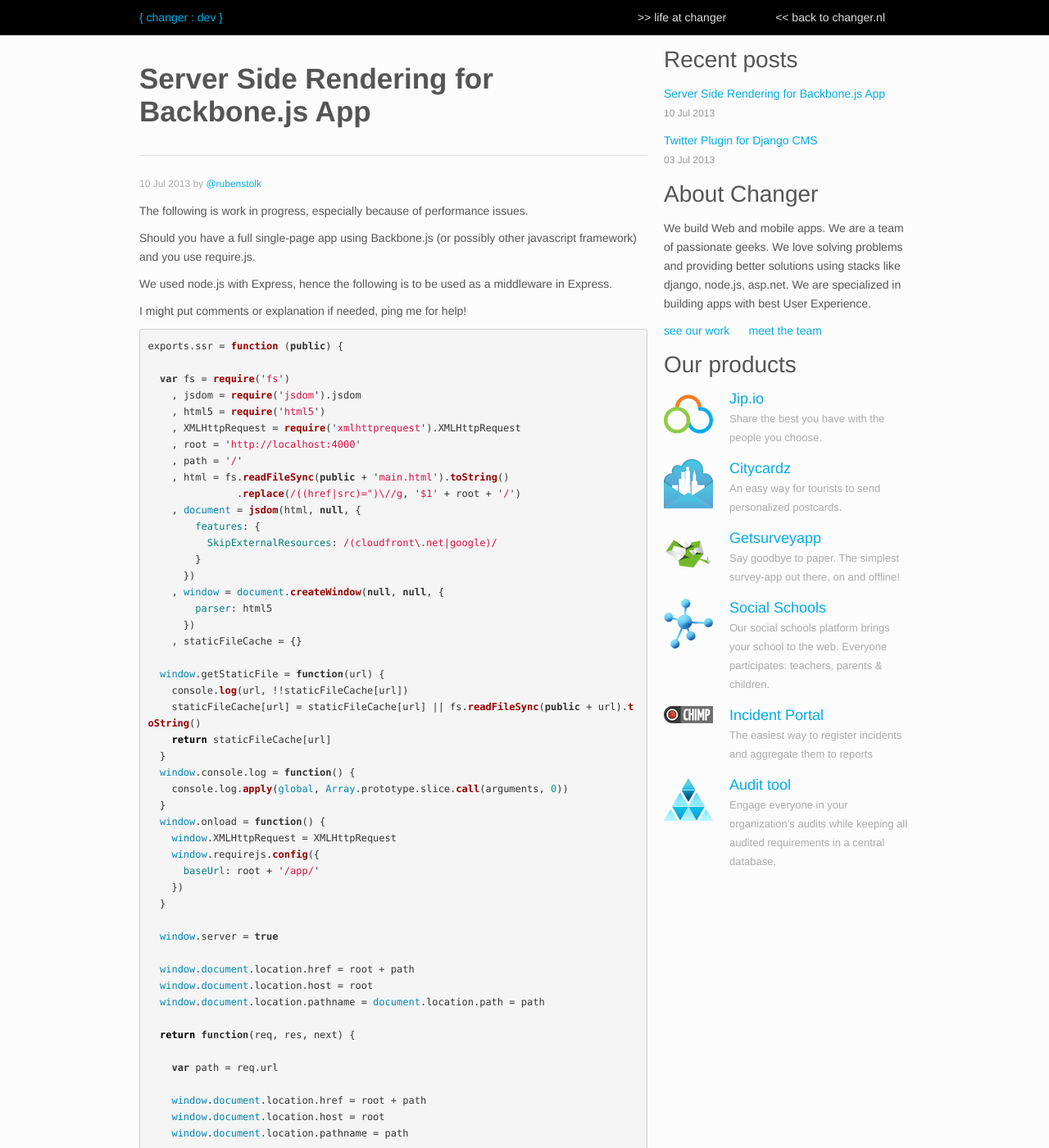
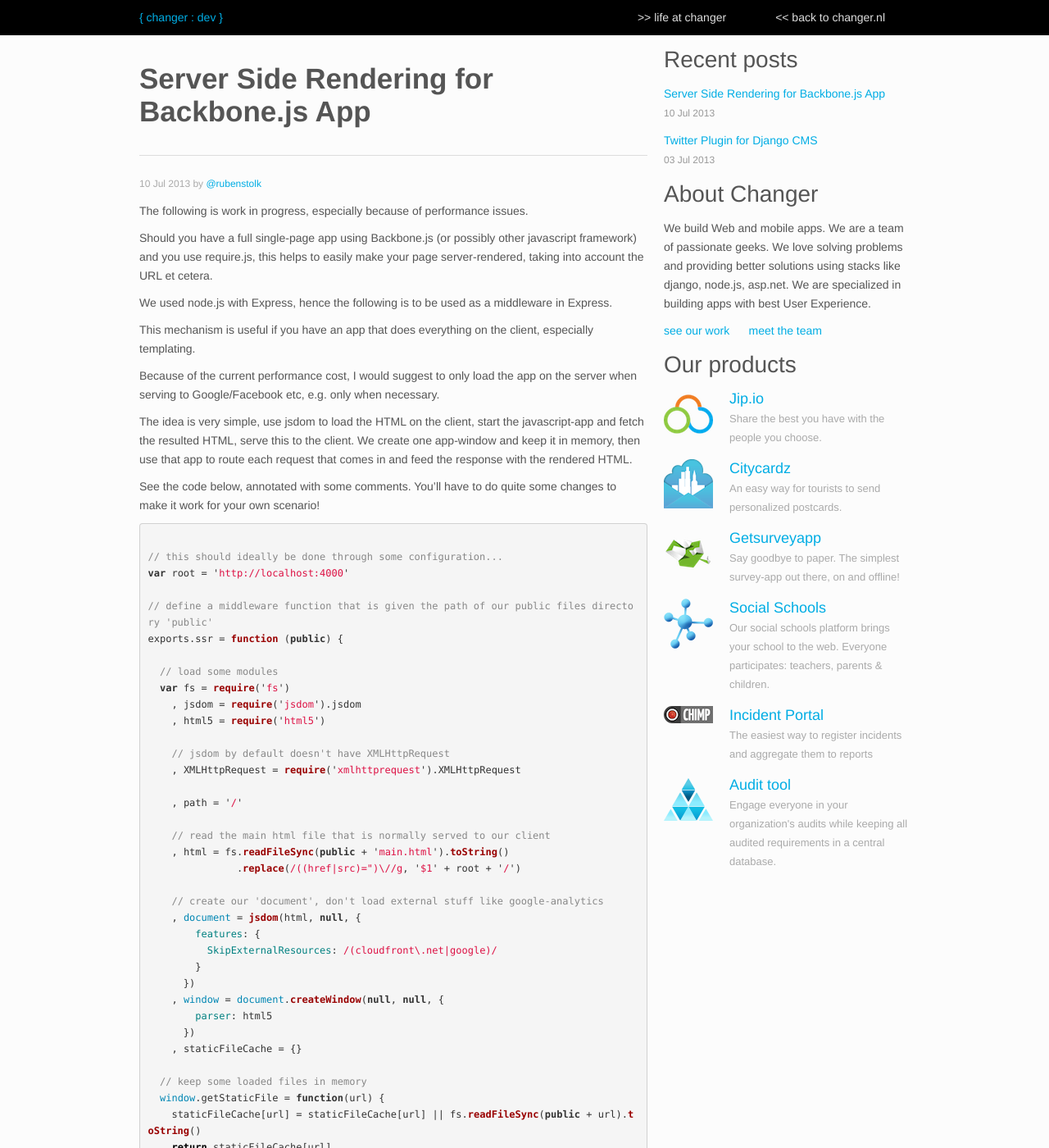
Before and after one commit to maddy9859/devlog, a Jekyll site: the page built from _posts/2013-07-10-SSR-For-Backbone.md, in a window 1280 px wide and 1400 px high. Shown: the whole window at 82% size. Built offline with Jekyll 4.4.1, drawn with Linux system fonts in a browser that asks for light colours; Markdown is read by kramdown in place of the engine named in the settings; comment, search, counter and statistics services are not loaded; some of the changed text lies outside the part shown.

Commit message:
More explanation and code comments

````diff
--- a/_posts/2013-07-10-SSR-For-Backbone.md
+++ b/_posts/2013-07-10-SSR-For-Backbone.md
@@ -10,24 +10,46 @@
 The following is work in progress, especially because of performance issues.
 
 Should you have a full single-page app using Backbone.js (or possibly other javascript framework) and
-you use require.js.
+you use require.js, this helps to easily make your page server-rendered, taking into account the URL et
+cetera.
 
 We used node.js with Express, hence the following is to be used as a middleware in Express.
 
-I might put comments or explanation if needed, ping me for help!
+This mechanism is useful if you have an app that does everything on the client, especially templating.
 
+Because of the current performance cost, I would suggest to only load the app on the server when serving
+to Google/Facebook etc, e.g. only when necessary.
+
+The idea is very simple, use jsdom to load the HTML on the client, start the javascript-app and fetch the
+resulted HTML, serve this to the client. We create one app-window and keep it in memory, then use that app
+to route each request that comes in and feed the response with the rendered HTML.
+
+See the code below, annotated with some comments. You'll have to do quite some changes to make it work
+for your own scenario!
 
 ```js
+
+// this should ideally be done through some configuration...
+var root = 'http://localhost:4000'
+
+// define a middleware function that is given the path of our public files directory 'public'
 exports.ssr = function (public) {
 
+  // load some modules
   var fs = require('fs')
     , jsdom = require('jsdom').jsdom
     , html5 = require('html5')
+
+    // jsdom by default doesn't have XMLHttpRequest
     , XMLHttpRequest = require('xmlhttprequest').XMLHttpRequest
-    , root = 'http://localhost:4000'
+
     , path = '/'
+
+    // read the main html file that is normally served to our client
     , html = fs.readFileSync(public + 'main.html').toString()
                .replace(/((href|src)=")\//g, '$1' + root + '/')
+
+    // create our 'document', don't load external stuff like google-analytics
     , document = jsdom(html, null, {
         features: {
           SkipExternalResources: /(cloudfront\.net|google)/
@@ -38,14 +60,18 @@
       })
     , staticFileCache = {}
 
+  // keep some loaded files in memory
   window.getStaticFile = function(url) {
-    console.log(url, !!staticFileCache[url])
     staticFileCache[url] = staticFileCache[url] || fs.readFileSync(public + url).toString()
     return staticFileCache[url]
   }
+
+  // nice for debugging, when we use console.log in our client app, it will be logged to the terminal
   window.console.log = function() {
     console.log.apply(global, Array.prototype.slice.call(arguments, 0))
   }
+
+  // Do our require.js magic
   window.onload = function() {
     window.XMLHttpRequest = XMLHttpRequest
     window.requirejs.config({
@@ -53,20 +79,25 @@
     })
   }
 
+  // In our client-side app we can easily check if we're in server scope or not
   window.server = true
 
+  // Make our 'window' believe we're on the actual URL
   window.document.location.href = root + path
   window.document.location.host = root
   window.document.location.pathname = document.location.path = path
 
+  // the actual middleware function for express
   return function(req, res, next) {
 
     var path = req.url
 
+    // Update the window URL based on the incoming request
     window.document.location.href = root + path
     window.document.location.host = root
     window.document.location.pathname = path
 
+    // Make our $.ajax use session stuff
     if(req.user) {
       var headers = window.$.ajaxSetup().headers || {}
       headers['X-Auth-Token'] = req.user.token
@@ -75,6 +106,8 @@
       })
     }
 
+    // I use Backbone.LayoutManager which has a great 'afterRender' event
+    // Use this event to get the document's outerHTML and serve that to our client
     window.$(window).one('afterRender', function() {
       res.set('Content-Type', 'text/html')
       var html = window.document.outerHTML
@@ -84,9 +117,8 @@
       window.Backbone.history.stop()
     })
 
-    window.app.authenticate(function() {
-      window.Backbone.history.loadUrl(path)
-    })
+    // Now tell Backbone to follow the incoming request URL
+    window.Backbone.history.loadUrl(path)
 
   }
 }
````
